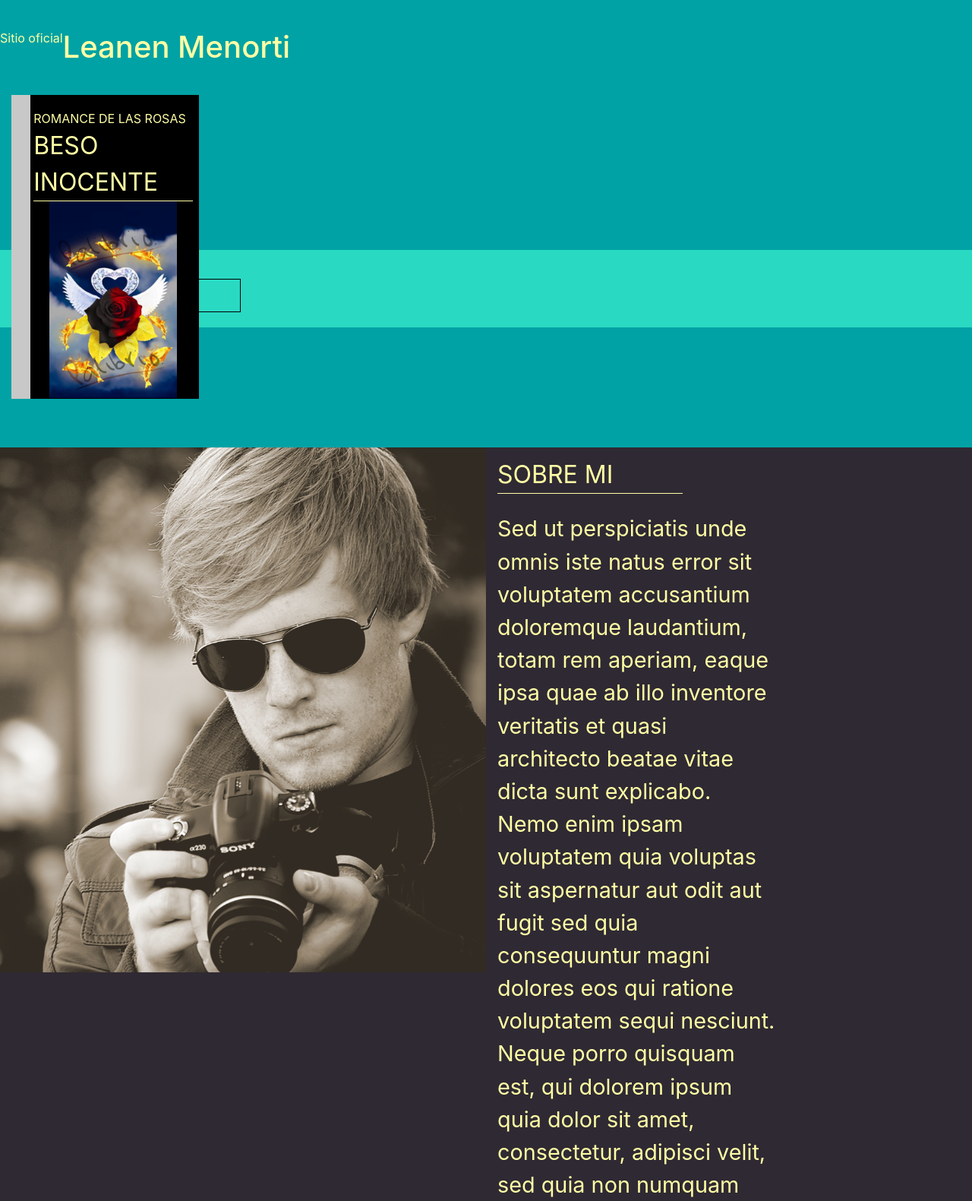
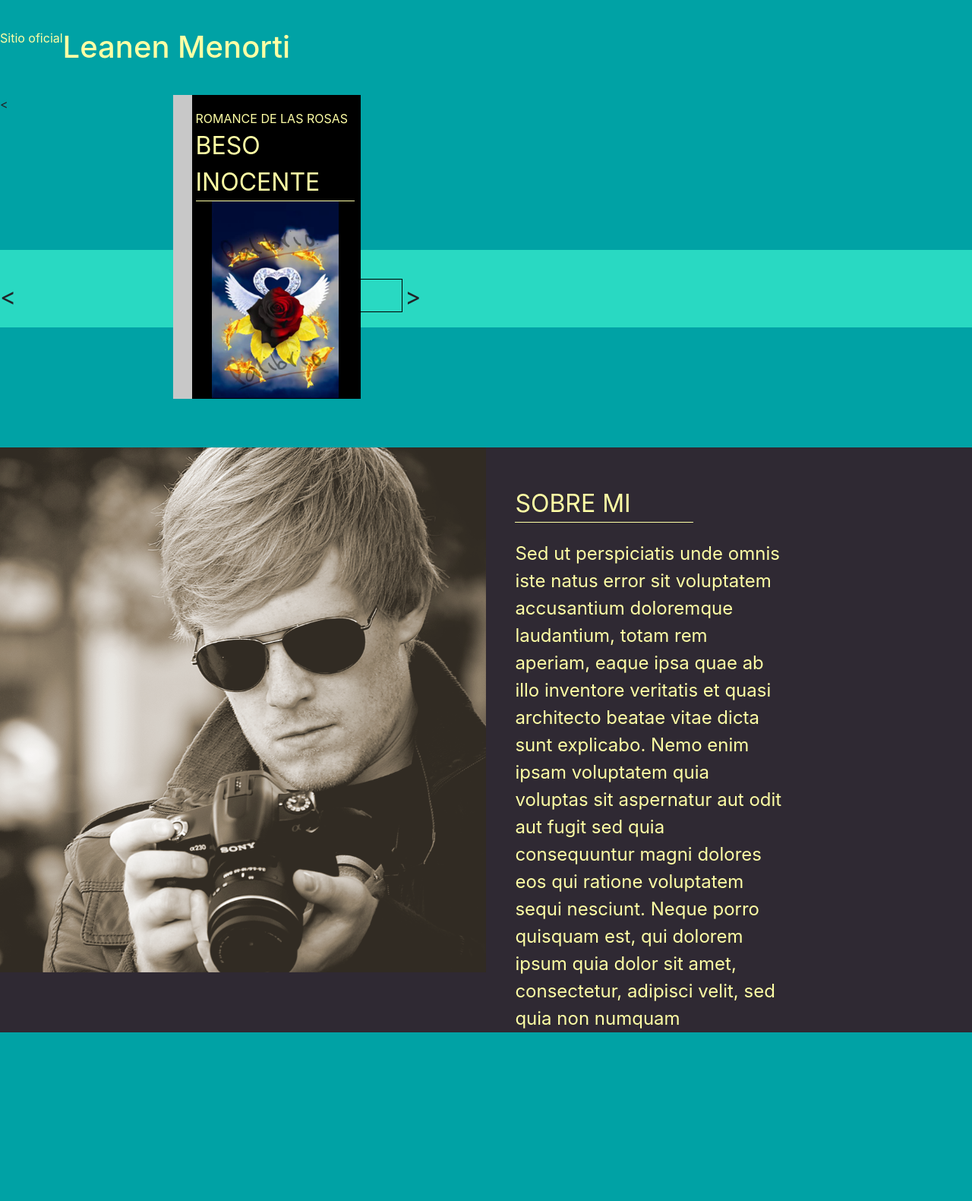
Before and after one commit to byronpenna/menorti, a CodeIgniter app: page /menorti/ in a window 1280 px wide. Shown: the part 71-1652 px from the top of the page at 76% size. After the commit the page ends 1430 px from the top, so only its background shows below. Run offline with CodeIgniter, Linux system fonts and the light colour scheme; style sheets or scripts are compiled from the project's sources; some libraries are stand-ins or nearby versions.

Commit message:
permite girar los libros presentes en el baner

```diff
--- a/application/views/Welcome/Indexi.php
+++ b/application/views/Welcome/Indexi.php
@@ -16,8 +16,11 @@
 		<h1>Leanen Menorti</h1>
 	</div>
 	<div class="row marginNull verdeFuerte rowPrincipalBaner">
-		<div class="col-lg-offset-2 col-lg-8" >
-			<div class="libro">
+		<div class="col-lg-2 nav" direccion="0" >
+			<
+		</div>
+		<div class="col-lg-8 seccionLibros" >
+			<div class="libro actual">
 				<div class="pasta"></div>
 				<div class="contenido">
 					<div class="row marginNull head">
@@ -33,10 +36,36 @@
 					</div>
 				</div>
 			</div>
+			<div class="libro" style="display: none">
+				<div class="pasta"></div>
+				<div class="contenido">
+					<div class="row marginNull head">
+						<div class="row marginNull saga">
+							Romance de las rosas
+						</div>
+						<div class="row marginNull titulo">
+							Eternidad y obsesión
+						</div>
+					</div>
+					<div class="portada">
+						<img src=<?php echo base_url("content/img/welcome/index/portada2.jpg") ?>>
+					</div>
+				</div>
+
+			</div>
+		</div>
+		<div class="col-lg-2 nav" direccion='1' >
+
 		</div>
 		<div class="row marginNull verdeClaro lineaCompra">
-			<div class="col-lg-offset-6 col-lg-3">
+			<div class="col-lg-2 nav text-right" direccion='0' style="font-size: 2em">
+				<
+			</div>
+			<div class="col-lg-offset-4 col-lg-3">
 				<a href="#" class="btn botonComprar btn-block">Comprar ahora</a>
+			</div>
+			<div class="col-lg-2 nav text-right" direccion='1' style="font-size: 2em">
+				>
 			</div>
 		</div>
 	</div>
@@ -56,5 +85,7 @@
 			</div>
 		</div>
 	</div>
+	<script type="text/javascript" src=<?php echo base_url("content/js/paginas/index/functions.js")  ?> ></script>
+	<script type="text/javascript" src=<?php echo base_url("content/js/paginas/index/script.js")  ?> ></script>
 </body>
 </html>
--- a/application/views/parts/head.php
+++ b/application/views/parts/head.php
@@ -6,3 +6,4 @@
 		<link rel="stylesheet" type="text/css" href=<?php echo base_url("content/css/terceros/bootstrap/css/bootstrap.min.css") ?> >
 	<!-- propios -->
 		<link rel="stylesheet" type="text/css" href=<?php echo base_url("content/css/universales/style.css") ?> >
+		<script src="http://code.jquery.com/jquery-3.2.1.js" integrity="sha256-DZAnKJ/6XZ9si04Hgrsxu/8s717jcIzLy3oi35EouyE=" crossorigin="anonymous"></script>
--- a/content/css/paginas/Welcome/Index/stylei.css
+++ b/content/css/paginas/Welcome/Index/stylei.css
@@ -78,6 +78,9 @@
     padding: 0; }
     .rowSobreMi .imagen img {
       width: 100%; }
+  .rowSobreMi .contenido {
+    padding-top: 3%;
+    padding-left: 3%; }
     .rowSobreMi .contenido .titulo {
       text-transform: uppercase;
       width: 40%;
@@ -87,6 +90,6 @@
       margin-bottom: 4%; }
     .rowSobreMi .contenido .cuerpo {
       width: 60%;
-    font-size: 1.8em; }
+      font-size: 1.5em; }
 
 /*# sourceMappingURL=stylei.css.map */
--- a/content/css/paginas/Welcome/Index/stylei.sass
+++ b/content/css/paginas/Welcome/Index/stylei.sass
@@ -77,6 +77,8 @@
 		img
 			width: 100%
 	.contenido
+		padding-top: 3%
+		padding-left: 3%
 		.titulo
 			text-transform: uppercase
 			width: 40%
@@ -86,4 +88,4 @@
 			margin-bottom: 4%
 		.cuerpo
 			width: 60%
-			font-size: 1.8em
+			font-size: 1.5em
--- /dev/null
+++ b/content/js/paginas/index/script.js
@@ -0,0 +1,32 @@
+$(document).ready(function(){
+	$(document).on("click",".nav",function(){
+		var direccion = $(this).attr("direccion");
+		var actual 	= $(".seccionLibros").find(".libro.actual");
+		var next = null;
+		if (direccion == 1){
+			// derecha
+			//actual.css("background","pink")
+			next 	= actual.next()
+			if (!next.hasClass("libro")){
+				console.log("entro aqui")
+				next = $(".libro:first-child");
+			}
+		}
+		if (direccion == 0){
+			next 	= actual.prev()
+			if (!next.hasClass("libro")){
+
+				next = $(".libro:last-child");
+			}
+		}
+		console.log(next)
+		if (next !== undefined){
+			actual.fadeOut("slow");
+			next.fadeIn("slow")
+		}
+
+
+		$(".actual").removeClass("actual");
+		next.addClass("actual");
+	})
+})
```
Also changed, not shown: content/js/paginas/index/functions.js (added), 1 other file. Lines whose indentation alone changed are shown as unchanged.
